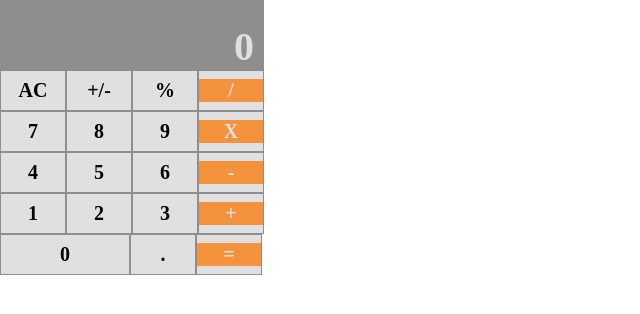
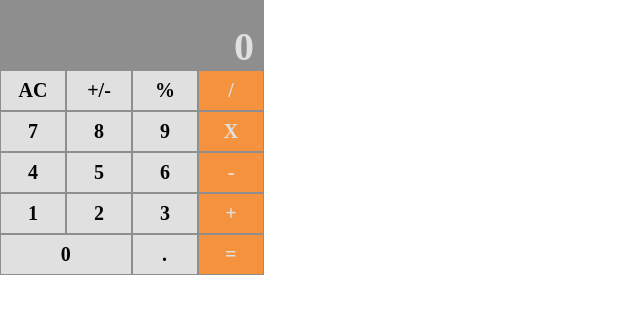
Before and after one commit to MHG16/calculator, a website: page index.html in a window 1280 px wide. Shown: the whole page, without its empty margins (0-640 px from the left). Drawn offline with nearby package versions, Linux system fonts and the light colour scheme.

Commit message:
styling of calculator complete

```diff
--- a/index.html
+++ b/index.html
@@ -13,30 +13,30 @@
 			<div><h1>AC</h1></div>
 			<div><h1>+/-</h1></div>
 			<div><h1>%</h1></div>
-			<div><h1 class="operand">/</h1></div>
+			<div class="operand"><h1>/</h1></div>
 	</section>
 	<section class="btn row">
 			<div><h1>7</h1></div>
 			<div><h1>8</h1></div>
 			<div><h1>9</h1></div>
-			<div><h1 class="operand">X</h1></div>
+			<div class="operand"><h1>X</h1></div>
 	</section>
 	<section class="btn row">
 			<div><h1>4</h1></div>
 			<div><h1>5</h1></div>
 			<div><h1>6</h1></div>
-			<div><h1 class="operand">-</h1></div>
+			<div class="operand"><h1>-</h1></div>
 	</section>
 	<section class="btn row">
 			<div><h1>1</h1></div>
 			<div><h1>2</h1></div>
 			<div><h1>3</h1></div>
-			<div><h1 class="operand">+</h1></div>
+			<div class="operand"><h1>+</h1></div>
 	</section>
 	<section class="btn row">
 			<div class="zero"><h1>0</h1></div>
 			<div><h1>.</h1></div>
-			<div><h1 class="operand">=</h1></div>
+			<div class="operand"><h1>=</h1></div>
 	</section>
 </body>
 </html>
--- a/styles/main.scss
+++ b/styles/main.scss
@@ -36,13 +36,16 @@ body {
 		padding: .5em 0;
 }
 
-.btn .zero {
-		width: 8em;
-		text-align:left;
+.btn .operand {
+			background-color: #F5923E;
+
+	h1 {
+		color: #E0E0E0;
+	}
 }
 
 
-.operand {
-	background-color: #F5923E;
-	color: #E0E0E0;
+.btn .zero {
+		width: 8.1em;
+		text-align:left;
 }
```
Also changed, not shown: styles/main.css, 1 other file.
